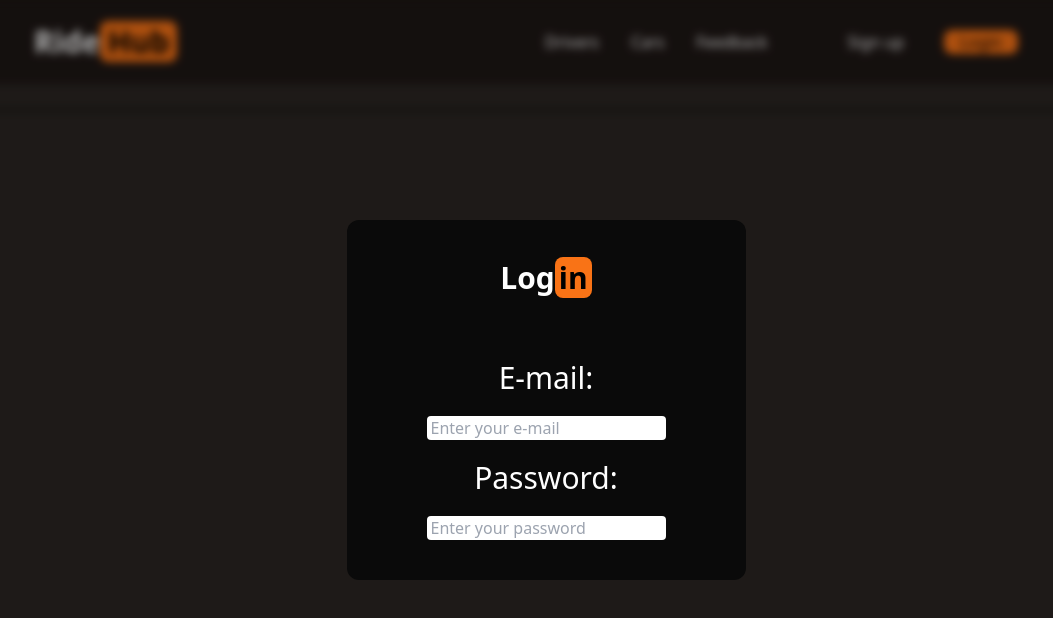
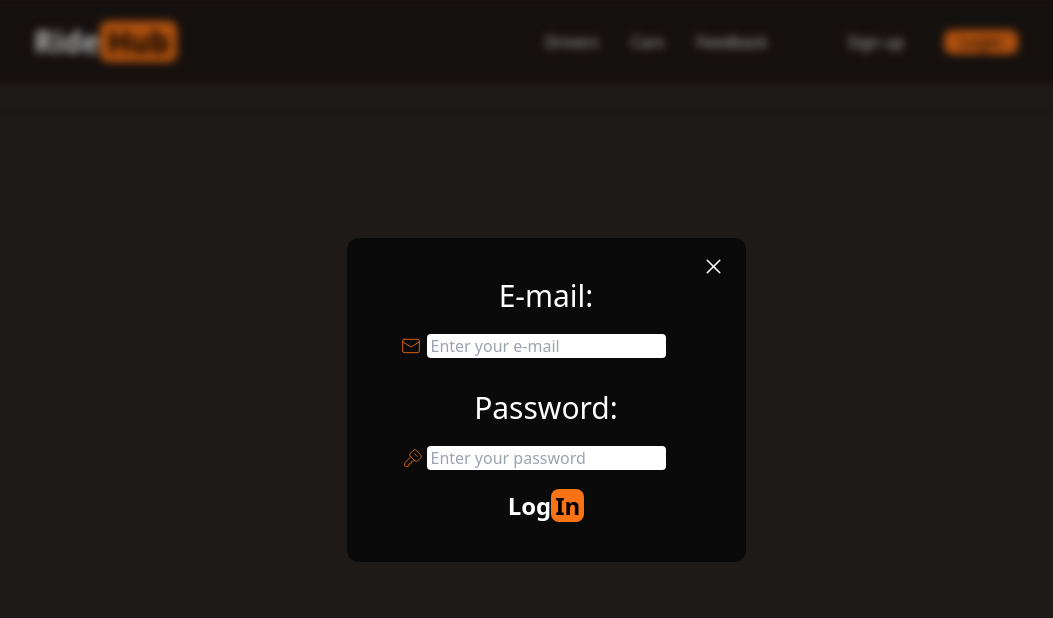
Before and after one commit to Dany246/RideHUB, a React (Vite) app in the folder frontend/: page /login in a window 1280 px wide. Shown: the top 618 px of the page, without its empty margins (94-1147 px from the left). Built offline with nearby package versions, Linux system fonts and the light colour scheme.

Commit message:
login changes

```diff
--- a/frontend/src/Pages/Login.tsx
+++ b/frontend/src/Pages/Login.tsx
@@ -1,15 +1,31 @@
+import { KeySquare, Mail, X } from 'lucide-react';
+
 export const Login = () => {
   return (
-    <>
-    <div className="fixed inset-0 bg-black bg-opacity-30 backdrop-blur-sm flex justify-center items-center">
-      <div className="bg-neutral-950 rounded-xl px-20 py-10 flex flex-col gap-5 items-center mx-4">
-        <h1 className="text-3xl font-extrabold">Log<span className="bg-orange-500 text-black px-1 rounded-lg">in</span></h1> <br />
-        <h2 className="text-3xl max-w-md text-center">E-mail: </h2><input className="rounded px-1" type="email" placeholder="Enter your e-mail" required />
-        <h2 className="text-3xl max-w-md text-center">Password:</h2> <input className="rounded px-1" type="password" placeholder="Enter your password" required />
+    <div
+      className="fixed inset-0 bg-black bg-opacity-30 backdrop-blur-sm flex justify-center items-center"
+      onClick={(e) => {
+        if (e.target === e.currentTarget) {
+          window.location.href = "/";
+        }
+      }}
+    >
+      <div className="relative bg-neutral-950 rounded-xl px-20 py-10 flex flex-col gap-5 items-center mx-4">
+        <a href="/" className="absolute top-4 right-5 text-white">
+          <X size={25} strokeWidth={1.5} />
+        </a>
+
+        <h2 className="text-3xl max-w-md text-center">E-mail: </h2>
+        <Mail className='absolute  left-[3.4rem] top-[6.1rem] text-orange-500'  size={20} strokeWidth={1
+        } /><input className="rounded px-1 text-black" type="email" placeholder="Enter your e-mail" required />
+
+        <h2 className="text-3xl max-w-md text-center mt-3">Password:</h2>
+        <KeySquare className='text-orange-500  absolute left-[3.5rem] top-[13.1rem]' size={20} strokeWidth={1} /><input className="rounded text-black px-1" type="password" placeholder="Enter your password" required />
+
+        <button className="text-2xl font-extrabold">
+          Log<span className="bg-orange-500 text-black px-1 rounded-lg">In</span>
+        </button>
       </div>
-
     </div>
-
-    </>
-      );
-    };
+  );
+};
```
